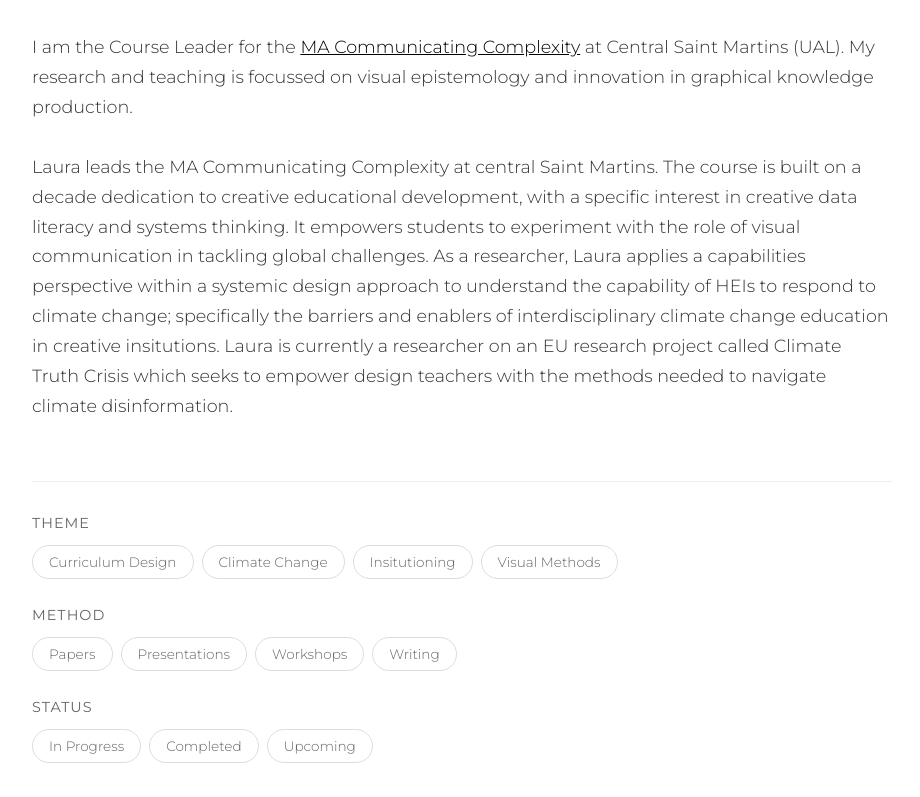
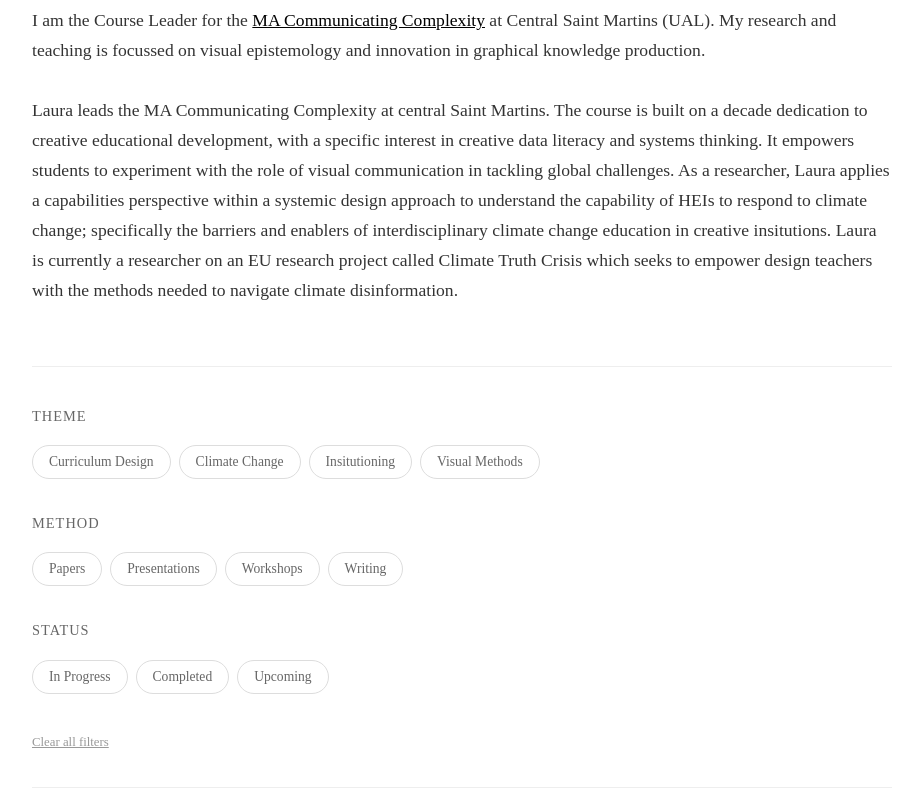
Before and after one commit to laurahelenknight/laurahknight-website, a plain HTML site: page index.html in a window 1280 px wide. Shown: the part 112-909 px from the top of the page, without its empty margins (178-1098 px from the left). Drawn offline with Linux system fonts and the light colour scheme.

Commit message:
Update index.html

```diff
--- a/index.html
+++ b/index.html
@@ -15,7 +15,14 @@
 
         body {
             font-family: 'Futura', 'Montserrat', 'Avenir Next', 'Avenir', 'Century Gothic', -apple-system, BlinkMacSystemFont, sans-serif;
-            line-height: 1.6;
+            font-size: 16px;
+            line-height: 1.6em;
+            font-family: futura-pt;
+            font-weight: 400;
+            font-style: normal;
+            font-size: 24px;
+            letter-spacing: 0em;
+            text-transform: none;
             color: #333;
             background: #fff;
             padding: 0;
```
